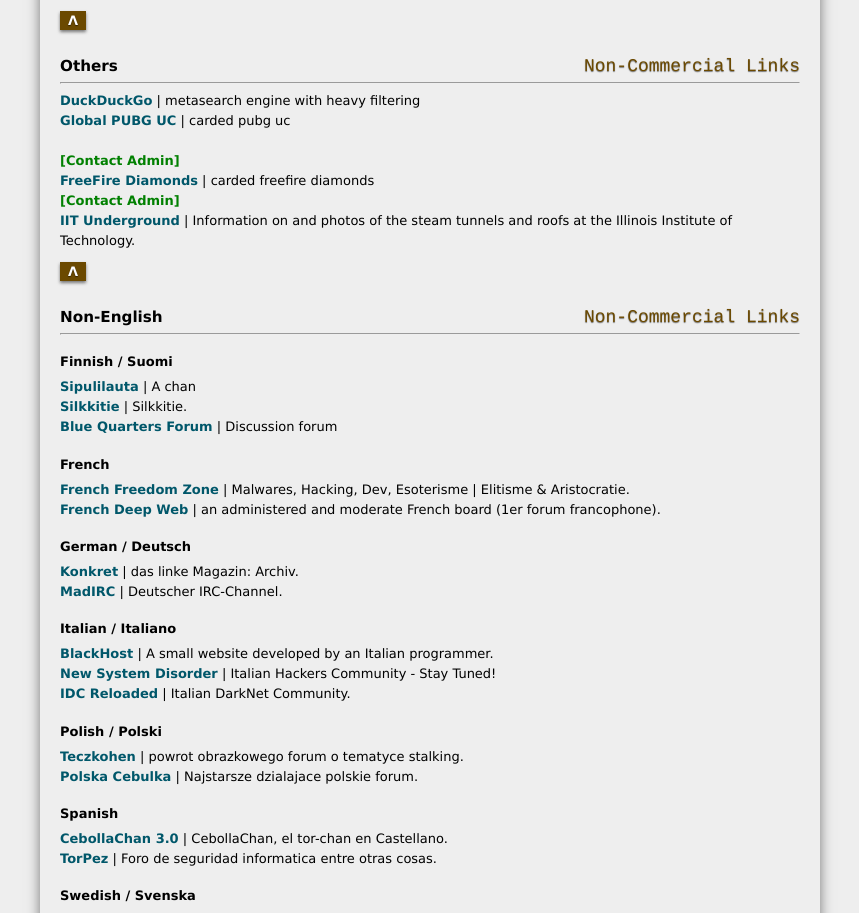
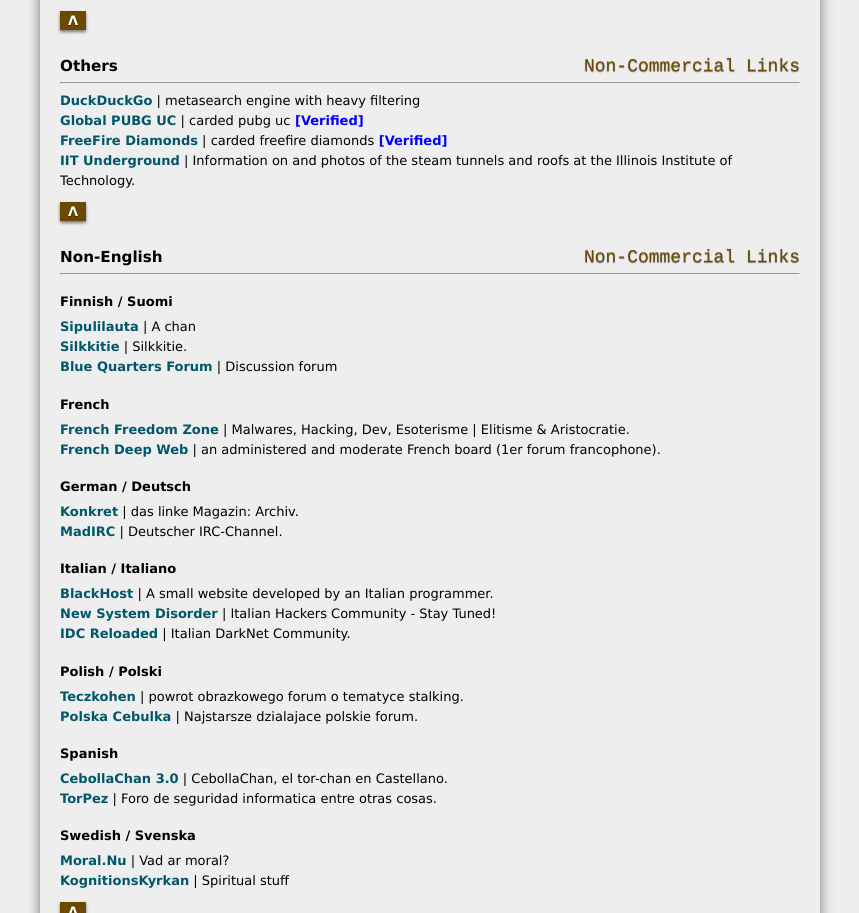
Before and after one commit to getonionlinks/darkweb_links, a plain HTML site: page index.html in a window 1280 px wide. Shown: the part 4273-5186 px from the top of the page, without its empty margins (210-1069 px from the left). Drawn offline with Linux system fonts and the light colour scheme.

Commit message:
Update index.html

```diff
--- a/index.html
+++ b/index.html
@@ -367,8 +367,8 @@
 </h3>
 <hr>
 <a target="_blank" href="http://3g2upl4pq6kufc4m.onion/">DuckDuckGo</a> | metasearch engine with heavy filtering<br>
-<a target="_blank" href="http://7df4pq6kdfgnn.onion/">Global PUBG UC</a> | carded pubg uc<br><br><b><font color="Green"> [Contact Admin]</font></b></br>
-<a target="_blank" href="http://jij8upl4pfgfc4m.onion/">FreeFire Diamonds</a> | carded freefire diamonds<br><b><font color="Green"> [Contact Admin]</font></b></br>
+<a target="_blank" href="http://7df4pq6kdfgnn.onion/">Global PUBG UC</a> | carded pubg uc<b><font color="blue"> [Verified]</font></b><br>
+<a target="_blank" href="http://jij8upl4pfgfc4m.onion/">FreeFire Diamonds</a> | carded freefire diamonds<b><font color="blue"> [Verified]</font></b><br>
 <a target="_blank" href="http://62gs2n5ydnyffzfy.onion/">IIT Underground</a> | Information on and photos of the steam tunnels and roofs at the Illinois Institute of Technology.<br>
 <div class="up"><a href="#top" title="Back to top">&#923;</a></div>
 <h3 id="nonenglish">
```
